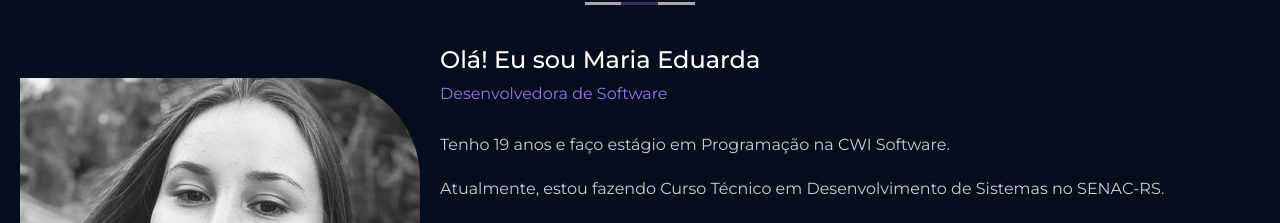
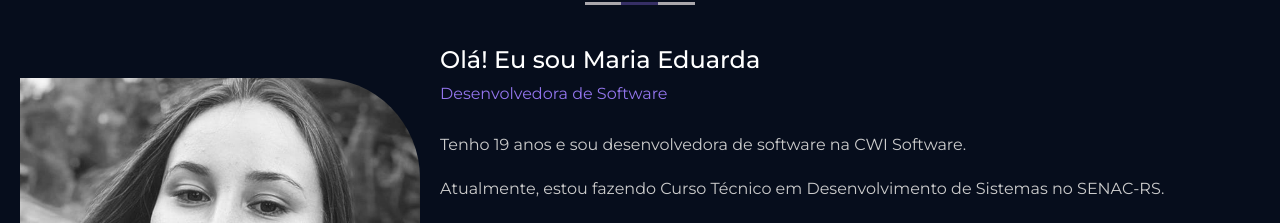
Before and after one commit to Maria-Eduarda-Rodrigues-Schwinn/portfolio, a React (Vite) app: page / in a window 1280 px wide. Shown: the part 779-1002 px from the top of the page. Built offline with nearby package versions, Linux system fonts and the light colour scheme.

Commit message:
update introduction to reflect new job role

```diff
--- a/src/Pages/Home/sections/About/index.jsx
+++ b/src/Pages/Home/sections/About/index.jsx
@@ -12,7 +12,7 @@ export function AboutSection() {
           <h2>Olá! Eu sou Maria Eduarda</h2>
           <h4>Desenvolvedora de Software</h4>
           <p>
-            Tenho 19 anos e faço estágio em Programação na CWI Software.
+            Tenho 19 anos e sou desenvolvedora de software na CWI Software.
           </p>
           <p>
             Atualmente, estou fazendo Curso Técnico em Desenvolvimento de
@@ -21,7 +21,7 @@ export function AboutSection() {
           <p>
             Sou apaixonada por <span className="highlighted">códigos</span>,{" "}
             <span className="highlighted-red">cores</span> e{" "}
-            <span className="highlighted-blue">lógica</span>. Estou animada para
+            <span className="highlighted-blue">lógica</span>. Sou animada para
             transformar essa paixão em projetos reais &#128640;.
           </p>
           <Table>
```
